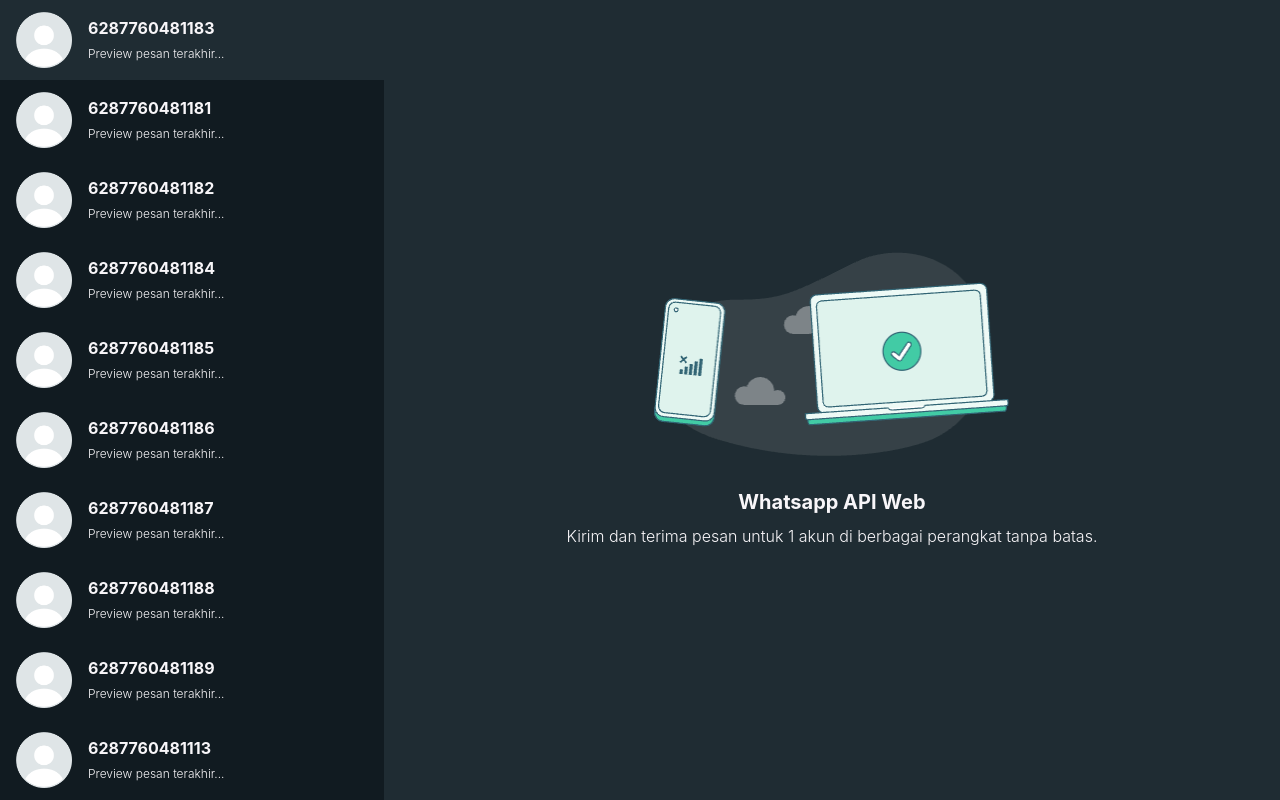
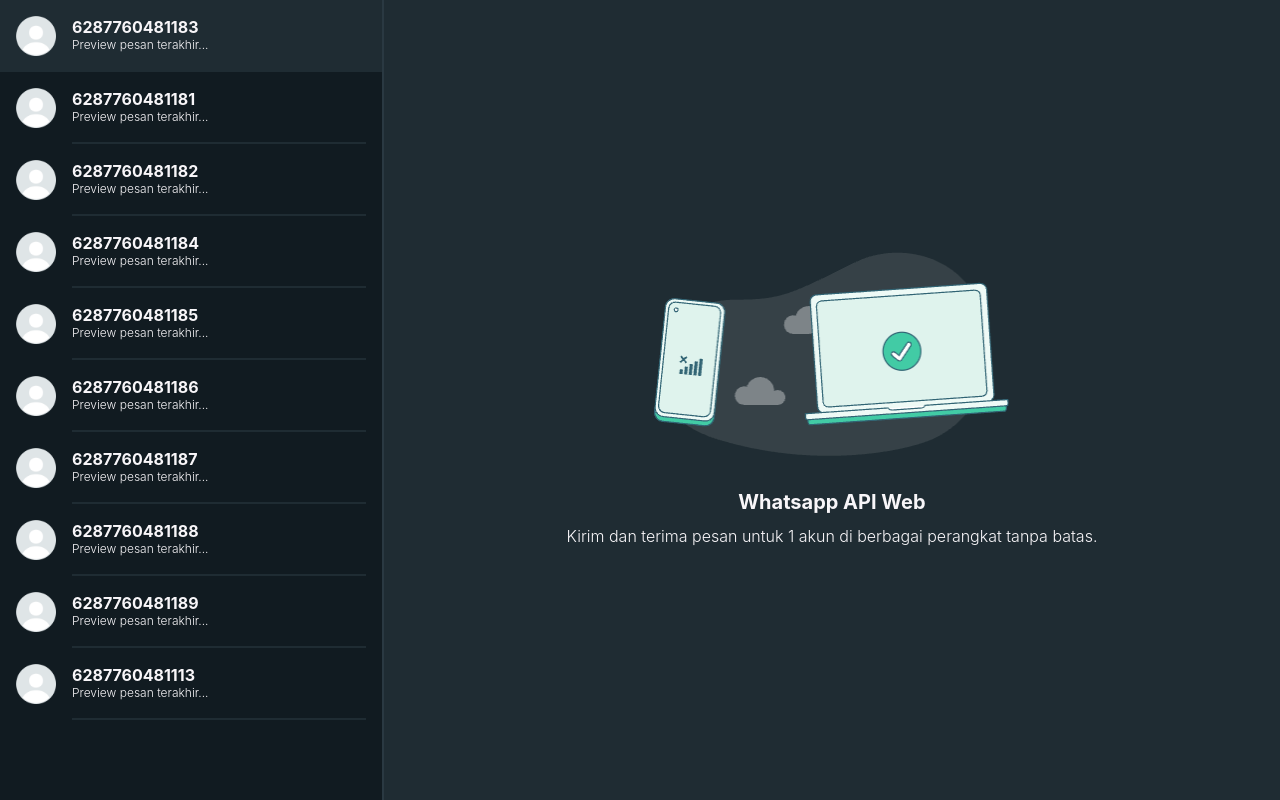
Before and after one commit to ryanadiputraa/whatsapp-api-web, a React (Vite) app: page / in a window 1280 px wide. Built offline with nearby package versions, Linux system fonts and the light colour scheme; no server answers.

Commit message:
feat: chats layout

```diff
--- a/src/App.tsx
+++ b/src/App.tsx
@@ -3,6 +3,7 @@ import { useCallback, useEffect, useState } from "react"
 import { socket } from "./socket"
 import { Contacts, IChats } from "./components/Contacts"
 import { ChatPlaceholder } from "./components/ChatPlaceholder"
+import { Chats } from "./components/Chats"
 
 function App() {
   const [_, setIsConnected] = useState(socket.connected)
@@ -31,7 +32,11 @@ function App() {
         setSelectedChats={setSelectedChats}
       />
       <section className="flex-grow min-h-[100vh]">
-        <ChatPlaceholder />
+        {selectedContact ? (
+          <Chats chats={selectedChats} />
+        ) : (
+          <ChatPlaceholder />
+        )}
       </section>
     </main>
   )
--- /dev/null
+++ b/src/components/Chats/index.tsx
@@ -0,0 +1,19 @@
+import { IChats } from "../Contacts"
+
+interface Props {
+  chats: IChats[]
+}
+
+export const Chats = ({ chats }: Props) => {
+  return (
+    <div className="w-full h-full flex flex-col justify-center bg-secondary">
+      <div className="h-[9vh] bg-grey"></div>
+      <div className="h-[82vh] py-2 px-8 bg-secondary overflow-y-auto">
+        {chats.map((chat, idx) => (
+          <div>{chat.body}</div>
+        ))}
+      </div>
+      <div className="h-[9vh] bg-grey"></div>
+    </div>
+  )
+}
--- a/src/components/Contacts/index.tsx
+++ b/src/components/Contacts/index.tsx
@@ -34,11 +34,11 @@ export const Contacts = ({
   setSelectedChats,
 }: Props) => {
   return (
-    <nav className="sm:w-96 w-0 h-[100vh] bg-secondary">
+    <nav className="sm:w-96 w-0 h-[100vh] bg-secondary border-solid border-light-grey border-r-2">
       <div className="overflow-y-auto h-[100vh]">
         {Object.keys(mock_messages).map((key, idx) => (
           <div
-            className={`flex items-center px-4 h-20 hover:bg-grey hover:cursor-pointer ${
+            className={`flex w-100% px-4 h-[9vh] hover:bg-grey hover:cursor-pointer ${
               selectedContact === key ? "bg-grey" : ""
             }`}
             key={idx}
@@ -49,8 +49,8 @@ export const Contacts = ({
               )
             }}
           >
-            <img className="w-14 h-14 mr-4" src={PersonIco} alt="" />
-            <div>
+            <img className="w-10 h-10 mr-4 my-auto" src={PersonIco} alt="" />
+            <div className="border-solid border-grey border-b-2 leading-5 w-full h-full flex flex-col justify-center">
               <h4 className="font-bold">{key}</h4>
               <span className="font-light text-xs">
                 Preview pesan terakhir...
--- a/src/index.css
+++ b/src/index.css
@@ -19,7 +19,7 @@
   width: 0.4rem;
 }
 ::-webkit-scrollbar-track {
-  background: #111b21;
+  background: black;
 }
 ::-webkit-scrollbar-thumb {
   background: #2a3942;
```
